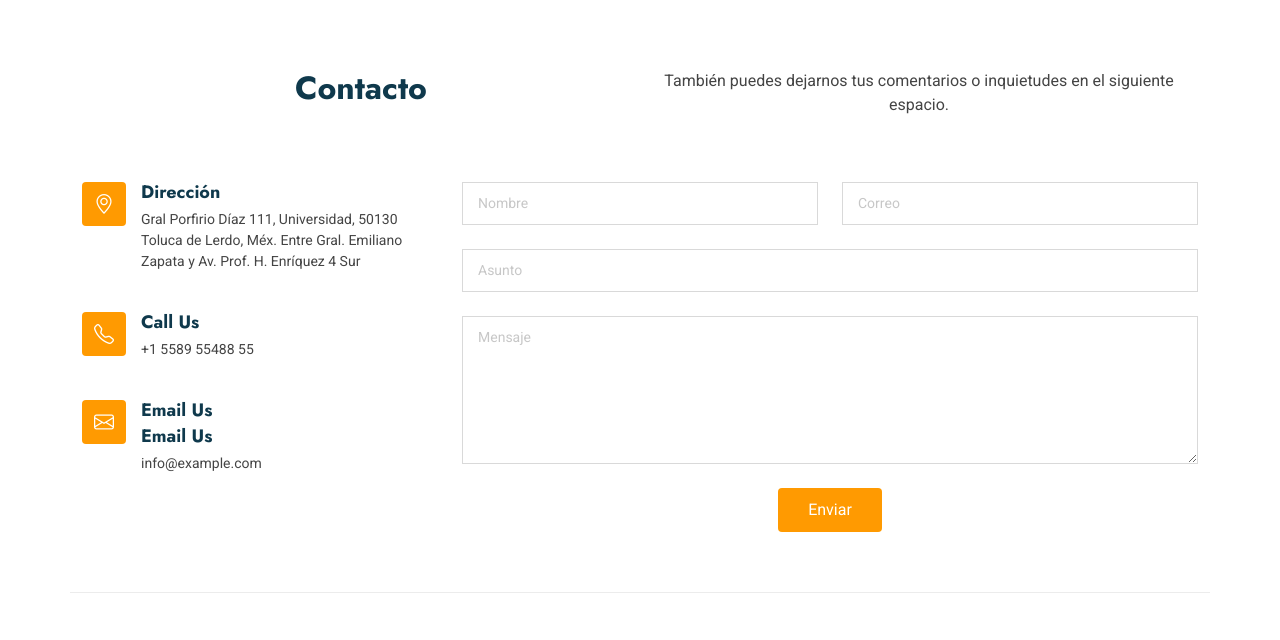
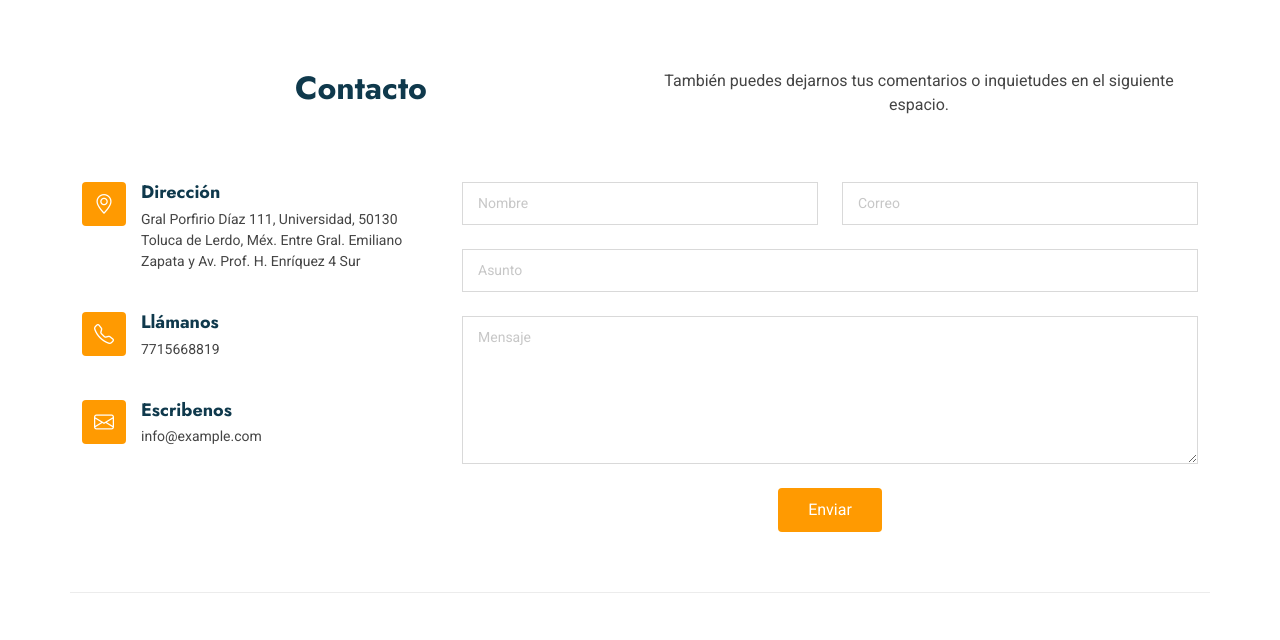
Before and after one commit to snow915/construccion, a plain HTML site: page contacto.html in a window 1280 px wide. Shown: the part 1001-1641 px from the top of the page. Drawn offline with Linux system fonts and the light colour scheme.

Commit message:
fix: word in main page

```diff
--- a/contacto.html
+++ b/contacto.html
@@ -74,10 +74,9 @@
 
     </section><!-- /Hero Section -->
 
+    <div class="mb-4" data-aos="fade-up" data-aos-delay="200">
+        <iframe style="border:0; width: 100%; height: 270px;" src="https://www.google.com/maps/embed?pb=!1m18!1m12!1m3!1d15064.542899688777!2d-99.65082394636433!3d19.27646304783052!2m3!1f0!2f0!3f0!3m2!1i1024!2i768!4f13.1!3m3!1m2!1s0x85cd899a02ef3bcd%3A0x7501b03878ce8f16!2sGral%20Porfirio%20D%C3%ADaz%20111%2C%20Universidad%2C%2050130%20Toluca%20de%20Lerdo%2C%20M%C3%A9x.!5e0!3m2!1ses-419!2smx!4v1734983428420!5m2!1ses-419!2smx" width="600" height="450"  allowfullscreen="" loading="lazy" referrerpolicy="no-referrer-when-downgrade"></iframe>    </div><!-- End Google Maps -->
 
-    <div class="mb-4" data-aos="fade-up" data-aos-delay="200">
-        <iframe style="border:0; width: 100%; height: 270px;" src="https://www.google.com/maps/embed?pb=!1m14!1m8!1m3!1d48389.78314118045!2d-74.006138!3d40.710059!3m2!1i1024!2i768!4f13.1!3m3!1m2!1s0x89c25a22a3bda30d%3A0xb89d1fe6bc499443!2sDowntown%20Conference%20Center!5e0!3m2!1sen!2sus!4v1676961268712!5m2!1sen!2sus" frameborder="0" allowfullscreen="" loading="lazy" referrerpolicy="no-referrer-when-downgrade"></iframe>
-    </div><!-- End Google Maps -->
     <!-- Contact Section -->
     <section id="contact" class="contact section">
 
@@ -109,16 +108,15 @@
                     <div class="info-item d-flex" data-aos="fade-up" data-aos-delay="400">
                         <i class="bi bi-telephone flex-shrink-0"></i>
                         <div>
-                            <h3>Call Us</h3>
-                            <p>+1 5589 55488 55</p>
+                            <h3>Llámanos</h3>
+                            <p>7715668819</p>
                         </div>
                     </div><!-- End Info Item -->
 
                     <div class="info-item d-flex" data-aos="fade-up" data-aos-delay="500">
                         <i class="bi bi-envelope flex-shrink-0"></i>
                         <div>
-                            <h3>Email Us</h3>
-                            <h3>Email Us</h3>
+                            <h3>Escribenos</h3>
                             <p>info@example.com</p>
                         </div>
                     </div><!-- End Info Item -->
```
Also changed, not shown: index.html (+1 -1 lines).
